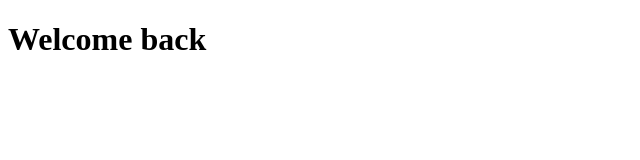
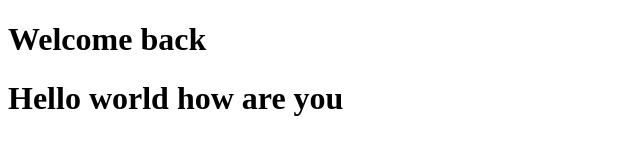
Before and after one commit to imnulhaqueruman/my-first-website, a plain HTML site: page index.html in a window 1280 px wide. Shown: the whole page, without its empty margins (0-640 px from the left). Drawn offline with Linux system fonts and the light colour scheme.

Commit message:
again add

```diff
--- a/index.html
+++ b/index.html
@@ -7,5 +7,6 @@
 </head>
 <body>
     <h1>Welcome back </h1>
+    <h1>Hello world how are you </h1>
 </body>
 </html>
```
